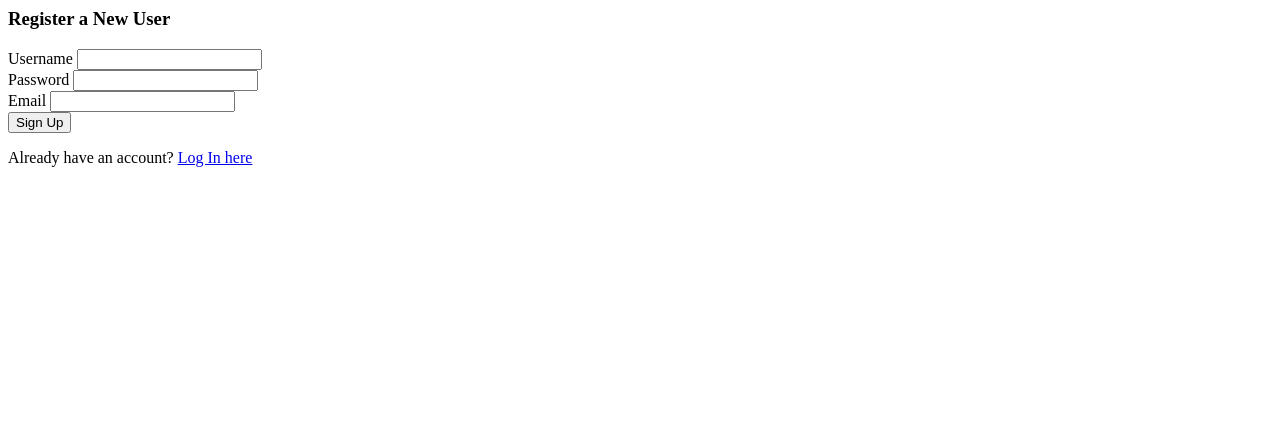
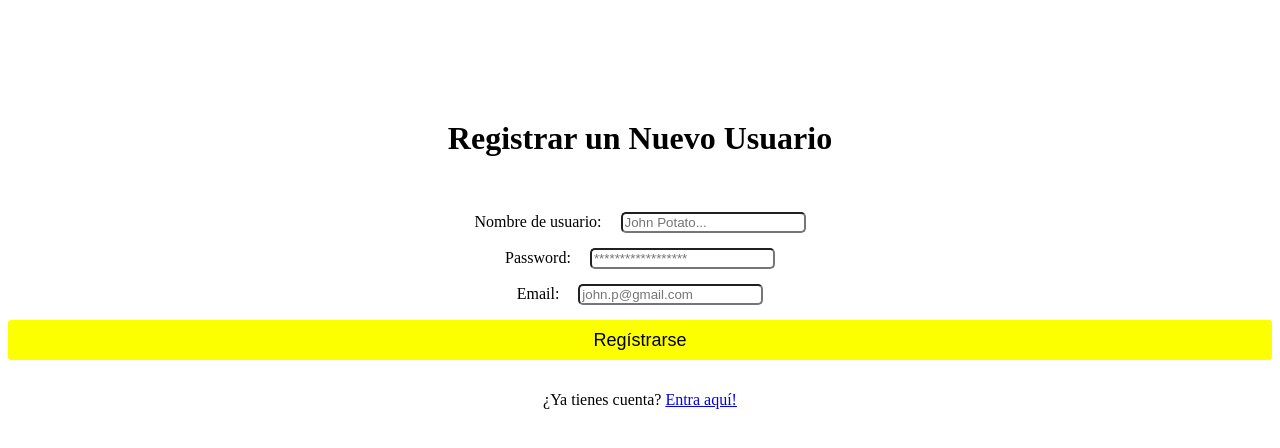
Before and after one commit to xmero/komorebi, a website: page public/templates/register.html in a window 1280 px wide. Drawn offline with Linux system fonts and the light colour scheme; files that its build step writes are made by us from their sources.

Commit message:
login and register done

```diff
--- /dev/null
+++ b/public/css/login.css
@@ -0,0 +1,38 @@
+.login{
+ margin-top: 120px;
+ text-align: center;
+}
+
+.login h1{
+  margin-bottom: 40px;
+}
+
+.login input{
+  margin-top: 15px;
+  margin-left: 15px;
+  border-radius: 5px;
+}
+
+
+
+.btn-login{
+    font-size: 18px;
+    width:100%;
+    margin-top: 15px;
+    margin-bottom: 15px;
+    height: 40px;
+    padding: 9px;
+    border: 0;
+    border-radius: 3px;
+    background-color: #FCFF00;
+    text-decoration: none;
+    cursor: pointer;
+    cursor: hand;
+    color: black;
+}
+
+
+@media screen and (min-width: 300px) and (max-width: 520px) {
+  .login{
+    margin-top: 0px;
+  }
--- a/public/css/styles.css
+++ b/public/css/styles.css
@@ -7,6 +7,7 @@
 html {
     overflow-x: hidden;
 }
+
 
 .navbar-default {
   background-color: white;
@@ -293,5 +294,7 @@ color: black;
 .post-form{
   margin-top: 0px;
 }
-
+.banner h2 {
+font-size: 50px;
 }
+}
--- a/public/templates/register.html
+++ b/public/templates/register.html
@@ -1,27 +1,27 @@
-<div class="container" id="register">
-  <div class="row">
+<link rel="stylesheet" href="css/login.css">
 
-    <div class="main col-md-4 col-md-offset-4">
 
-      <h3>Register a New User</h3>
+    <div class="login col-md-4 col-md-offset-4">
+
+      <h1>Registrar un Nuevo Usuario</h1>
       <form role="form" ng-submit="register()">
         <div class="form-group">
-          <label>Username</label>
-          <input type="text" class="form-control" ng-model="username">
+          <label>Nombre de usuario:</label>
+          <input type="text" class="form-control" placeholder="John Potato..." ng-model="username">
         </div>
         <div class="form-group">
-          <label>Password</label>
-          <input type="password" class="form-control" ng-model="password">
+          <label>Password:</label>
+          <input type="password" class="form-control" ng-model="password" placeholder="******************">
         </div>
         <div class="form-group">
-          <label>Email</label>
-          <input type="text" class="form-control" ng-model="email">
+          <label>Email:</label>
+          <input type="text" class="form-control" ng-model="email" placeholder="john.p@gmail.com">
         </div>
-        <button type="submit" class="btn btn btn-primary">
-          Sign Up
+        <button type="submit" class=" btn-login">
+          Regístrarse
         </button>
       </form>
-      <p class="extra-link">Already have an account? <a href="#!/login">Log In here</a></p>
+      <p class="extra-link">¿Ya tienes cuenta? <a href="#!/login">Entra aquí!</a></p>
     </div>
 
   </div>
```
Also changed, not shown: public/templates/login.html (+13 -14 lines).
